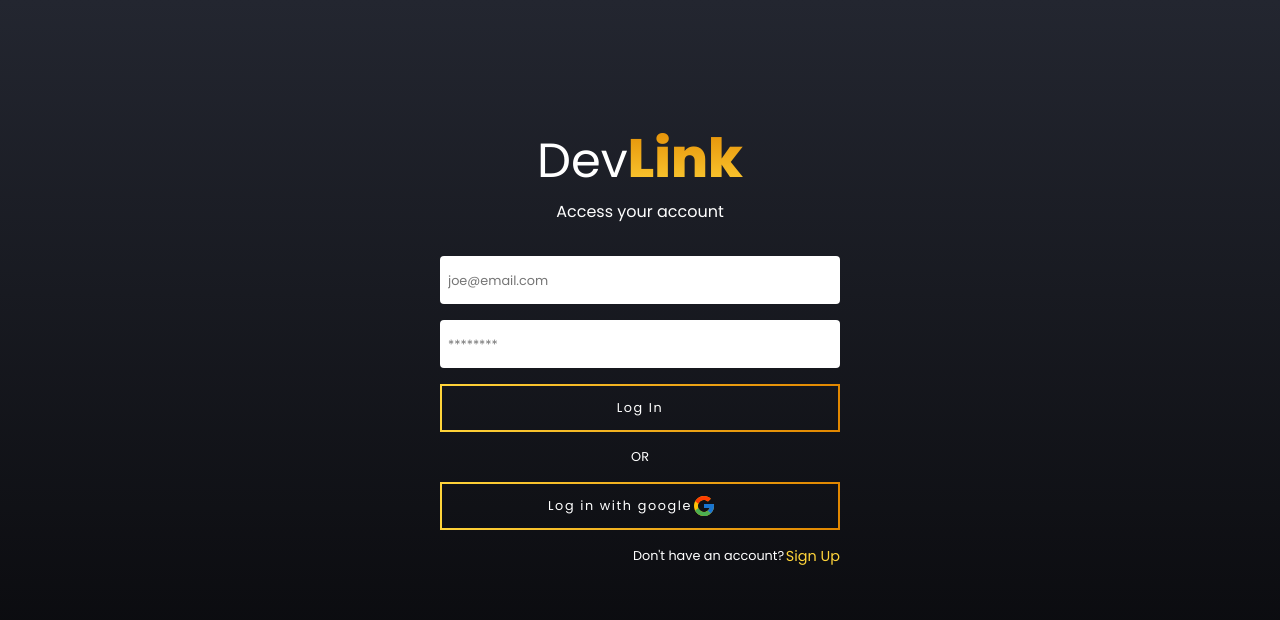
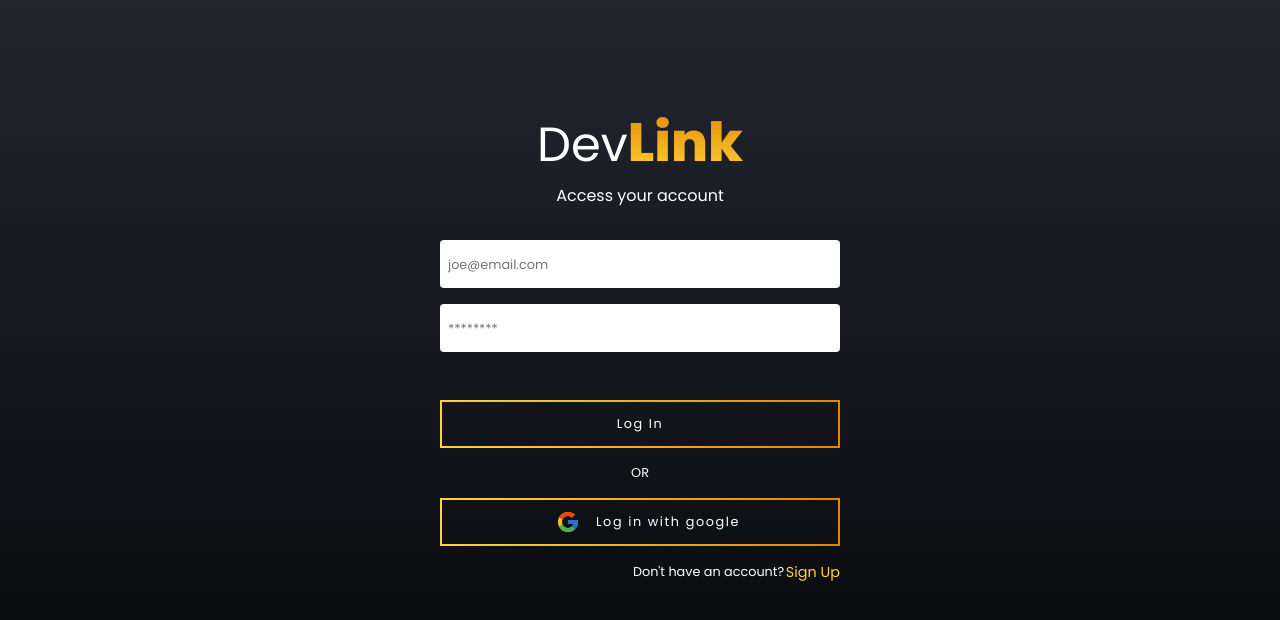
Before and after one commit to paulomiguelJS/devlink, a React (Vite) app: page / in a window 1280 px wide. Shown: the top 620 px of the page. Built offline with nearby package versions, Linux system fonts and the light colour scheme.

Commit message:
Svg issue fixed

```diff
--- a/src/components/Button/index.jsx
+++ b/src/components/Button/index.jsx
@@ -1,9 +1,9 @@
 import { Btn } from "./styles";
 
-export function Button({ onClick, title, children }) {
+export function Button({ onClick, title, children, className }) {
   return (
     <>
-      <Btn onClick={onClick}>
+      <Btn onClick={onClick} className={className}>
         {title}
         {children}
       </Btn>
--- a/src/pages/Login/SignIn/index.jsx
+++ b/src/pages/Login/SignIn/index.jsx
@@ -34,6 +34,7 @@ export function SignIn() {
       toast.warning("Please fill the fields");
       return;
     }
+
     signInWithEmailAndPassword(auth, email, password)
       .then(() => {
         navigate("/admin", { replace: true });
@@ -49,12 +50,14 @@ export function SignIn() {
     signInWithPopup(auth, provider)
       .then((result) => {
         navigate("/admin", { replace: true });
+
         setUser(result.user);
 
         toast.success("Welcome to our plataform");
       })
       .catch((error) => {
         console.log(error);
+        toast.error("Error, try again");
       });
   }
 
@@ -88,9 +91,15 @@ export function SignIn() {
           value={password}
           onChange={(e) => setPassword(e.target.value)}
         />
-        <Button type="submit" title="Log In" />
+        <Button
+          onClick={handleLogin}
+          className="googleLogIn"
+          type="submit"
+          title="Log In"
+        />
 
         <strong>OR</strong>
+
         <Button
           onClick={handleGoogleSignIn}
           type="submit"
--- a/src/pages/Login/SignIn/styles.js
+++ b/src/pages/Login/SignIn/styles.js
@@ -81,9 +81,15 @@ export const FormContainer = styled.form`
       margin-right: 1rem;
     }
   }
+  .googleLogIn {
+    margin-top: 2rem;
+  }
 
-  .logInBtn {
-    margin-top: 2rem;
+  Button {
+    svg {
+      margin-left: 1rem;
+      order: -1;
+    }
   }
 
   strong {
--- a/src/pages/Network/index.jsx
+++ b/src/pages/Network/index.jsx
@@ -1,7 +1,7 @@
 import { useState, useEffect } from "react";
 
 import { Header } from "../../components/Header";
-import {Logo} from "../../components/Logo"
+import { Logo } from "../../components/Logo";
 import { Input } from "../../components/Input";
 import { Container } from "./styles";
 
@@ -40,6 +40,9 @@ export function Network() {
       .then(() => {
         toast.success("The links have been saved");
         console.log("Success");
+        setFacebook("");
+        setInstagram("");
+        setYoutube("");
       })
       .catch((error) => {
         toast.error("Error, the links haven't saved");
```
